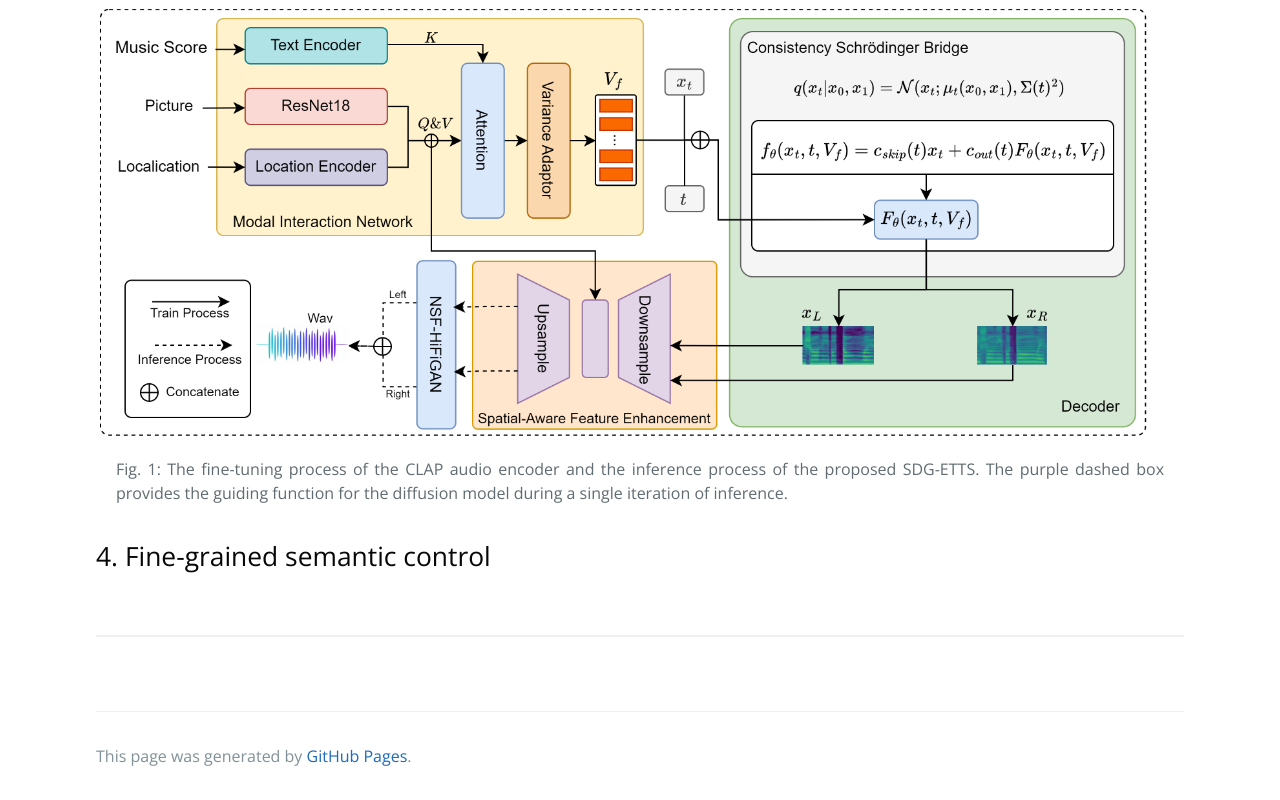
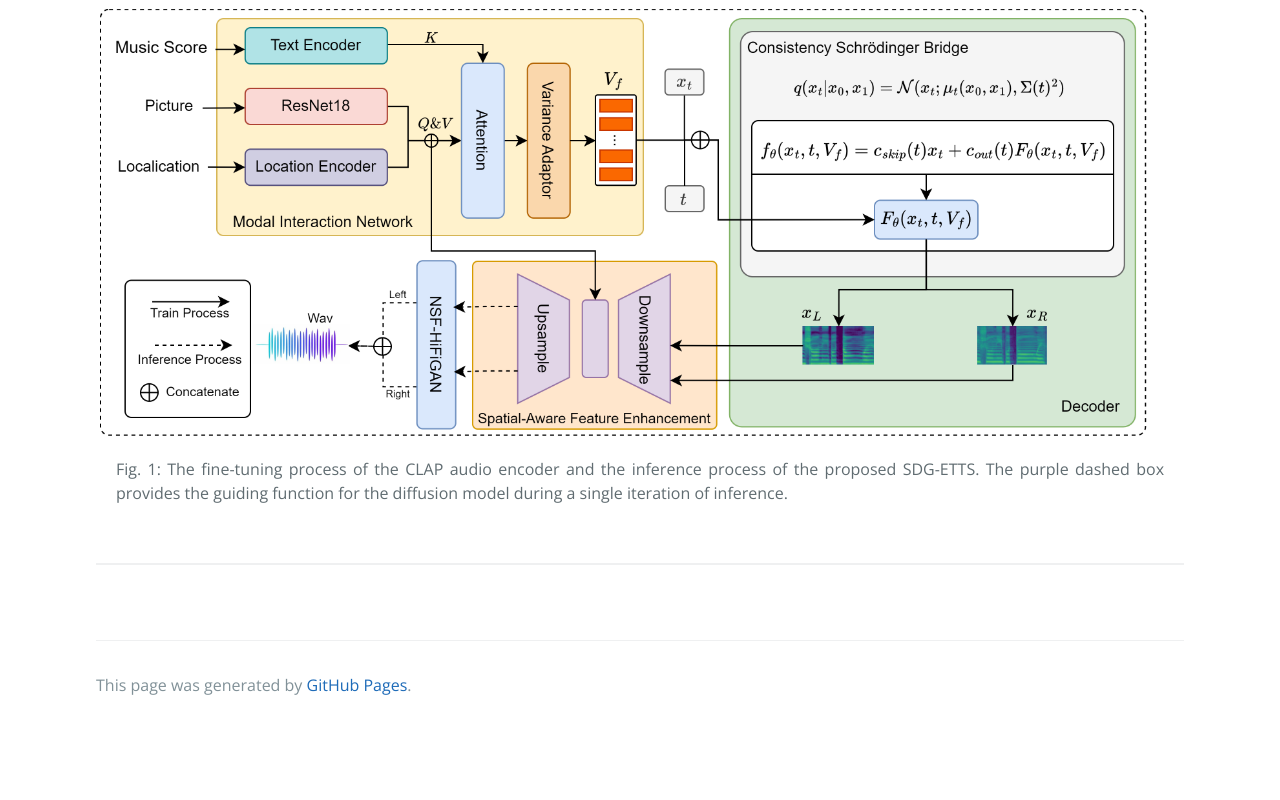
Before and after one commit to usinger1/VS-Signer, a plain HTML site: page index.html in a window 1280 px wide. Shown: the part 892-1692 px from the top of the page. After the commit the page ends 1621 px from the top, so only its background shows below. Drawn offline with nearby package versions, Linux system fonts and the light colour scheme.

Commit message:
Update index.html

```diff
--- a/index.html
+++ b/index.html
@@ -95,7 +95,7 @@
 <table>-->
 <!--</table>-->
 
-<h2>4. Fine-grained semantic control<a name="fine-grained semantic control"></a></h2>
+<!--<h2>4. Fine-grained semantic control<a name="fine-grained semantic control"></a></h2>-->
   <br>
   <hr>
   <br>
```
